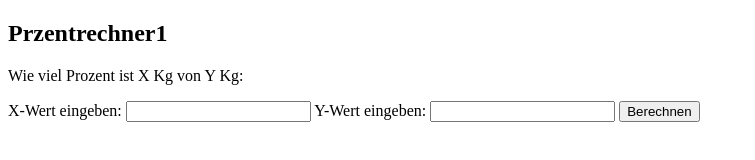
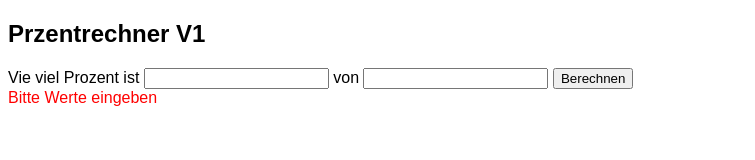
Before and after one commit to zghammar/JavaScript, a plain HTML site: page index.html in a window 1280 px wide. Both pictures are taken after a click on the button "Berechnen". Shown: the whole page, without its empty margins (0-755 px from the left). Drawn offline with Linux system fonts and the light colour scheme.

Commit message:
prozentrechner V1 fertig

```diff
--- a/css/styles.css
+++ b/css/styles.css
@@ -0,0 +1,11 @@
+html{
+    font-family: sans-serif;
+}
+
+#error-message span{
+    color: red;
+}
+
+#result span{
+    color: green;
+}
--- a/index.html
+++ b/index.html
@@ -13,14 +13,18 @@
 </head>
 <body>
 <!--Prozentrechner-->
-<h2>Przentrechner1</h2>
-<p>Wie viel Prozent ist X Kg von Y Kg:</p>
-
-  <label for="xWert">X-Wert eingeben:</label>
-  <input name="xWert" id="xValue" type="number" min="0">
-  <label for="yWert">Y-Wert eingeben:</label>
-  <input name="yWert" id="yValue" type="number" min="0">
-  <button id="submit">Berechnen</button>
+<section id="prozentrechner1">
+    <h2>Przentrechner V1</h2>
+    <label for="xWert">Vie viel Prozent ist</label>
+    <input name="xWert" id="xValue" type="number" min="0">
+    <label for="yWert">von</label>
+    <input name="yWert" id="yValue" type="number" min="0">
+    <button id="submit">Berechnen</button>
+    <div id="error-message">
+    </div>
+    <div id="result">
+    </div>
+</section>
 
   <script src="js/script.js"></script>
 </body>
--- a/js/script.js
+++ b/js/script.js
@@ -1,17 +1,18 @@
 //Input Values
-let xValue = document.getElementById("xValue").value;
-let yValue = document.getElementById("yValue").value;
-let submit = document.getElementById("submit");
+var submit = document.getElementById("submit");
 
-//Function
-function calcPercentage(){
-    if(xValue == "" || yValue == ""){
-        alert("Daten eingeben!")
-    }else{
-        let result = (yValue/100) * xValue;
-        return result;
-    }
-}
 
 //Button click
-document.getElementById("submit").onclick = calcPercentage();
+document.getElementById("submit").onclick = function calcPercentage(){
+        let xValue = document.getElementById("xValue").value;
+        let yValue = document.getElementById("yValue").value;
+        let errorMessage = document.getElementById("error-message");
+        let resultOutput = document.getElementById("result");
+        if(xValue == "" || yValue == ""){
+            errorMessage.innerHTML = "<span>Bitte Werte eingeben</span>";
+        }else{
+            let result = xValue * 100 / yValue;
+            let returnResult = xValue + " sind " + result + " Prozent von " + yValue;
+            resultOutput.innerHTML = "<span>" + returnResult + "</span>";
+        }
+}
```
